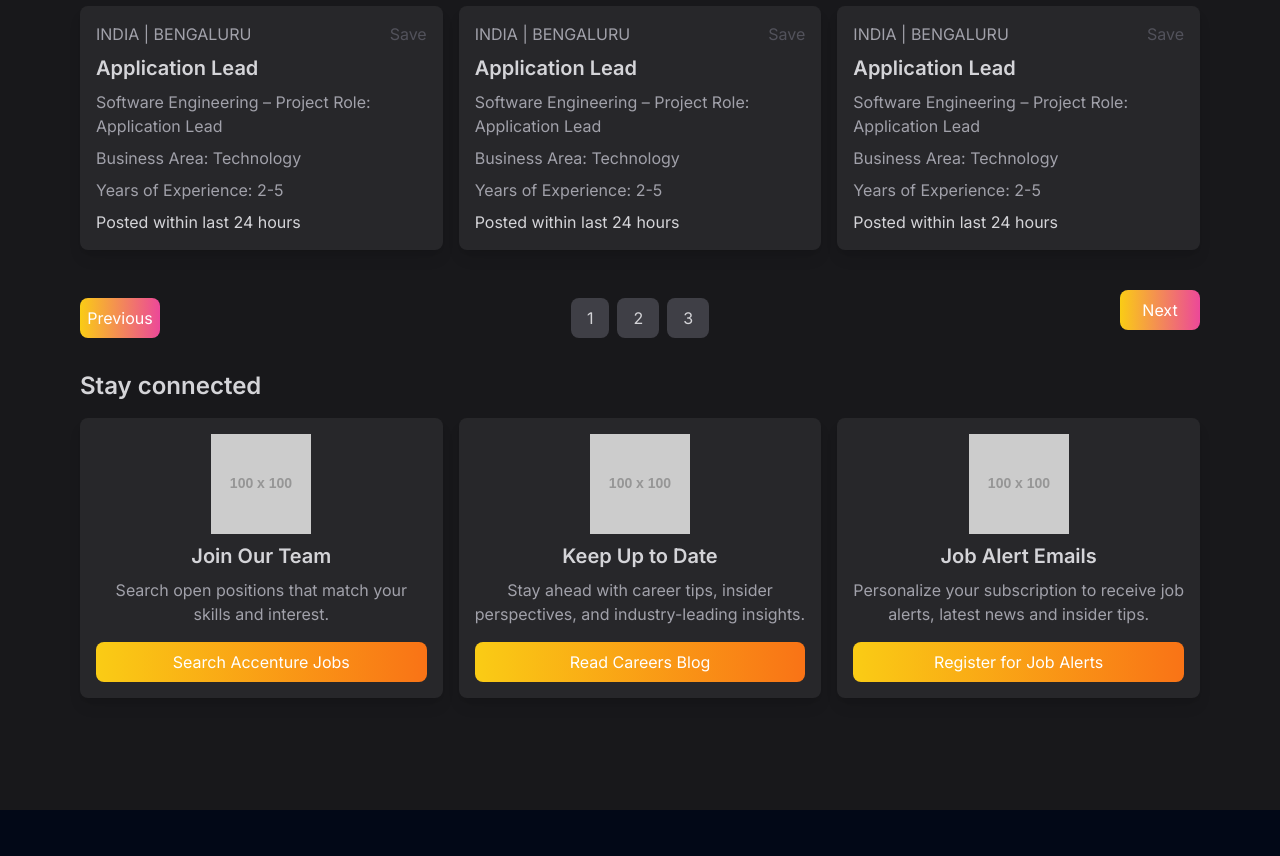
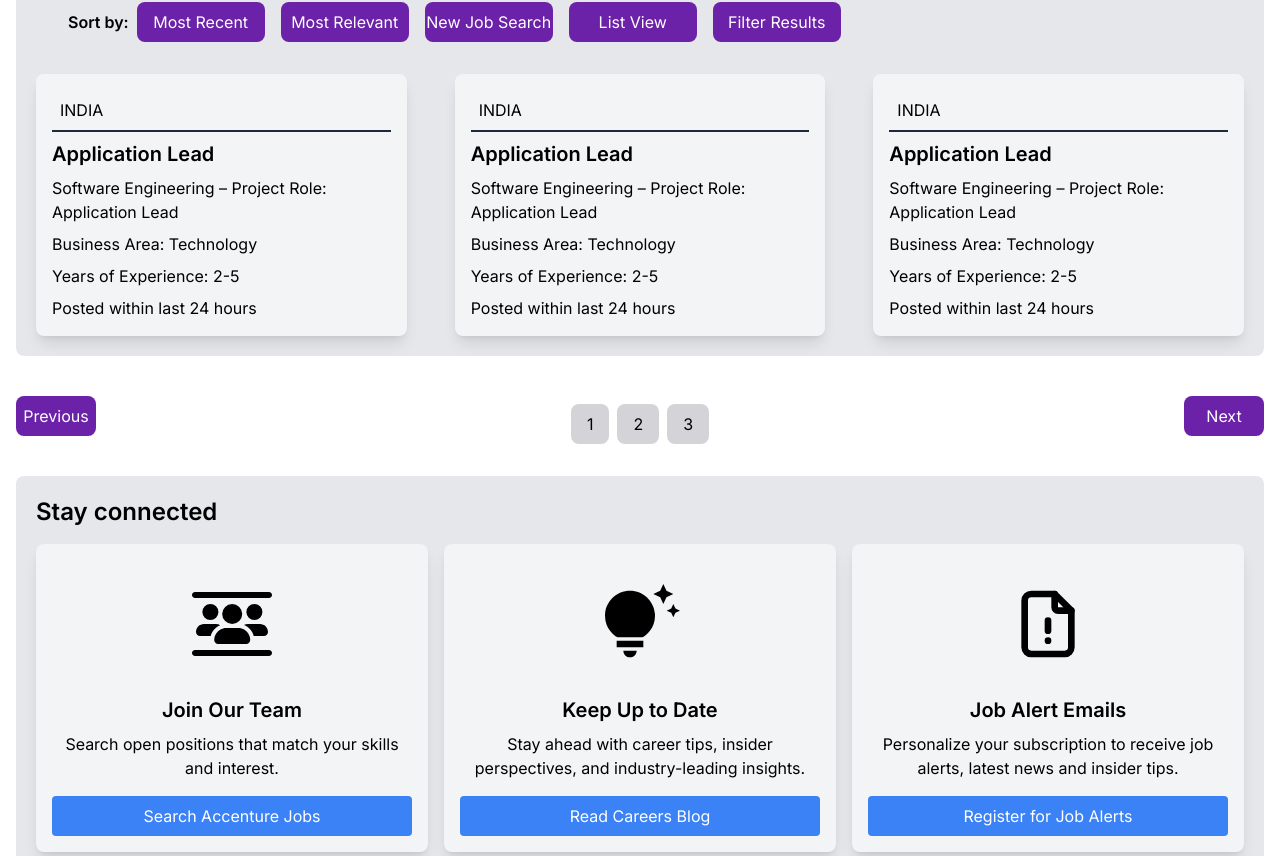
Before and after one commit to maheshshinde140/arohisoftware-website, a Next.js app: page /jobs in a window 1280 px wide. Shown: the part 404-1260 px from the top of the page. Before the commit the page ends 1214 px from the top, so only its background shows below. Built offline with nearby package versions, Linux system fonts and the light colour scheme.

Commit message:
change job page theme

```diff
--- /dev/null
+++ b/src/app/components/StayConnected.tsx
@@ -0,0 +1,51 @@
+// components/StayConnected.tsx
+import React from 'react';
+import { FaUsersBetweenLines } from "react-icons/fa6";
+import { MdTipsAndUpdates } from "react-icons/md";
+import { TbFileAlert } from "react-icons/tb";
+interface SharedButtonProps {
+  className: string;
+  children: React.ReactNode;
+}
+
+const sharedButtonClasses = 'py-2 px-4 bg-blue-500 text-white rounded hover:bg-blue-700 transition duration-300';
+
+const SharedButton: React.FC<SharedButtonProps> = ({ className, children }) => (
+  <button className={`${sharedButtonClasses} ${className}`}>{children}</button>
+);
+
+const StayConnected: React.FC = () => {
+  return (
+    <div className="my-8 p-5 bg-gray-200 rounded-lg">
+      <h2 className="text-2xl font-semibold text-black">Stay connected</h2>
+      <div className="grid grid-cols-1 md:grid-cols-2 lg:grid-cols-3 gap-4 mt-4">
+        <div className="bg-gray-100 p-4 rounded-lg shadow-lg hover:shadow-xl transition duration-300">
+          <div className="w-[100%] flex justify-center">
+            <FaUsersBetweenLines className="text-9xl text-black w-20 h-30" />
+          </div>
+          <h3 className="text-xl font-semibold text-black mt-2 text-center">Join Our Team</h3>
+          <p className="text-black mt-2 text-center">Search open positions that match your skills and interest.</p>
+          <SharedButton className="mt-4 w-full">Search Accenture Jobs</SharedButton>
+        </div>
+        <div className="bg-gray-100 p-4 rounded-lg shadow-lg hover:shadow-xl transition duration-300">
+          <div className="w-[100%] flex justify-center">
+            <MdTipsAndUpdates className="text-9xl text-black w-20 h-30" />
+          </div>
+          <h3 className="text-xl font-semibold text-black mt-2 text-center">Keep Up to Date</h3>
+          <p className="text-black mt-2 text-center">Stay ahead with career tips, insider perspectives, and industry-leading insights.</p>
+          <SharedButton className="mt-4 w-full">Read Careers Blog</SharedButton>
+        </div>
+        <div className="bg-gray-100 p-4 rounded-lg shadow-lg hover:shadow-xl transition duration-300">
+          <div className="w-[100%] flex justify-center">
+            <TbFileAlert className="text-9xl text-black w-20 h-30" />
+          </div>
+          <h3 className="text-xl font-semibold text-black mt-2 text-center">Job Alert Emails</h3>
+          <p className="text-black mt-2 text-center">Personalize your subscription to receive job alerts, latest news and insider tips.</p>
+          <SharedButton className="mt-4 w-full">Register for Job Alerts</SharedButton>
+        </div>
+      </div>
+    </div>
+  );
+};
+
+export default StayConnected;
--- a/src/app/components/WorkCard/WorkCard.css
+++ b/src/app/components/WorkCard/WorkCard.css
@@ -23,3 +23,124 @@
 .work-card-image:hover {
     transform: scale(1.07);
 }
+.work-card-title{
+margin-top: -10rem;
+}
+
+:root {
+    --clr-neutral-900: hsl(207, 19%, 9%);
+    --clr-neutral-100: hsl(0, 0%, 100%);
+    --clr-accent-400: hsl(208, 90%, 61%);
+  }
+
+  .card {
+    color: var(--clr-neutral-100);
+    background-image: url('https://media.contentapi.ea.com/content/dam/eacom/images/2020/09/ea-featured-image-ea-desktop-beta.jpg.adapt.crop191x100.1200w.jpg');
+    background-size: cover;
+    padding: 10rem 0 0;
+    width:28vw;
+    border-radius: 0.5rem;
+    overflow: hidden;
+    transition: transform 500ms ease;
+  }
+
+  .card:hover,
+  .card:focus-within {
+    transform: scale(1.05);
+  }
+
+  .card-content {
+    --padding: 1.5rem;
+    padding: var(--padding);
+    background: linear-gradient(
+      hsl(0 0% 0% / 0),
+      hsl(20 0% 0% / 0.3) 20%,
+      hsl(0 0% 0% / 1)
+    );
+    margin-top: -2em;
+  }
+
+  .card-title {
+    position: relative;
+    width: max-content;
+  }
+
+  .card:hover .card-title::after,
+  .card:focus-within .card-title::after {
+    transform: scaleX(1);
+  }
+
+  .card-title::after {
+    content: "";
+    position: absolute;
+    height: 4px;
+    width: calc(100% + var(--padding));
+    left: calc(var(--padding) * -1);
+    bottom: -2px;
+    background: var(--clr-accent-400);
+    transform-origin: left;
+    transition: transform 500ms ease;
+  }
+
+  @media (hover) {
+    .card-content {
+      transform: translateY(65%);
+      transition: transform 500ms ease;
+    }
+
+    .card-content > *:not(.card-title) {
+      opacity: 0;
+      transition: opacity 500ms linear;
+    }
+
+    .card:hover .card-content > *:not(.card-title),
+    .card:focus-within .card-content > *:not(.card-title) {
+      opacity: 1;
+      transition-delay: 700ms;
+    }
+
+    .card:hover .card-content,
+    .card:focus-within .card-content {
+      transform: translateY(0);
+      transition-delay: 500ms;
+    }
+
+    .card:focus-within .card-content {
+      transition-duration: 0ms;
+    }
+
+    .card-title::after {
+      transform: scaleX(0);
+    }
+  }
+
+  .button {
+    cursor: pointer;
+    display: inline-block;
+    text-decoration: none;
+    color: var(--clr-neutral-900);
+    background-color: var(--clr-accent-400);
+    padding: 0.5em 1.25em;
+    border-radius: 0.25rem;
+  }
+
+  .button:hover,
+  .button:focus {
+    background-color: var(--clr-neutral-100);
+  }
+
+  .card-body {
+    color: rgb(255, 255, 255/0.85);
+  }
+
+  @media (prefers-reduced-motion: reduce) {
+    *,
+    *::before,
+    *::after {
+      animation-duration: 0.01ms !important;
+      animation-iteration-count: 1 !important;
+      transition-duration: 0.01ms !important;
+      scroll-behavior: auto !important;
+      transition-delay: 0ms !important;
+    }
+  }
--- /dev/null
+++ b/src/app/jobs/page.css
@@ -0,0 +1,7 @@
+.job-card {
+    transition: transform 0.3s;
+}
+
+.job-card:hover {
+    transform: scale(1.1);
+}
--- a/src/app/jobs/page.tsx
+++ b/src/app/jobs/page.tsx
@@ -1,40 +1,43 @@
 import React from 'react';
 
-const sharedButtonClasses = " py-2 bg-gradient-to-r  from-yellow-400 to-orange-500 text-white rounded-lg hover:from-yellow-500 hover:to-orange-600 transition duration-300";
+import Footer from '../components/Footer';
+import StayConnected from '../components/StayConnected';
+const sharedButtonClasses = "py-2 bg-purple-800 text-white hover:bg-violet-800 rounded-lg transition duration-300";
 const sharedInputClasses = "w-full max-w-md p-2 border border-zinc-700 rounded-lg";
-const sharedTextClasses = "text-zinc-400";
+const sharedTextClasses = "text-black";
 
 const JobCard: React.FC = () => {
   return (
-    <div className="bg-zinc-800 p-4 rounded-lg shadow-lg hover:shadow-xl transition duration-300">
-      <div className="flex justify-between items-center min-w">
-        <span className={sharedTextClasses}>INDIA | BENGALURU</span>
-        <button className="text-zinc-600 hover:text-zinc-300 transition duration-300">Save</button>
+    <div className="bg-gray-100 p-4 rounded-lg shadow-lg job-card duration-300 ">
+      <div className="flex justify-between items-center p-2 border-b-2 min-w">
+        <span className={sharedTextClasses}>INDIA</span>
+
       </div>
-      <h3 className="text-xl font-semibold text-zinc-300 mt-2">Application Lead</h3>
-      <p className="text-zinc-400 mt-2">Software Engineering – Project Role: Application Lead</p>
-      <p className="text-zinc-400 mt-2">Business Area: Technology</p>
-      <p className="text-zinc-400 mt-2">Years of Experience: 2-5</p>
-      <p className="text-zinc-300 mt-2">Posted within last 24 hours</p>
+      <h3 className="text-xl font-semibold text-black mt-2">Application Lead</h3>
+      <p className="text-black mt-2">Software Engineering – Project Role: Application Lead</p>
+      <p className="text-black mt-2">Business Area: Technology</p>
+      <p className="text-black mt-2">Years of Experience: 2-5</p>
+      <p className=" text-black mt-2">Posted within last 24 hours</p>
     </div>
   );
 };
 
 const jobs: React.FC = () => {
   return (
-    <div className="min-h-screen bg-zinc-900 p-4 lg:p-20">
+    <div className="min-h-screen bg-white p-4 mt-20">
       <div className="max-w-7xl mx-auto">
         <div className="text-center my-14">
-          <h1 className="text-xl lg:text-4xl font-bold text-zinc-300">Search Jobs at Arohi Software</h1>
+          <h1 className="text-xl lg:text-4xl  font-bold text-black">Search Jobs at Arohi Software</h1>
           <div className="mt-4 flex flex-row justify-center items-center">
             <input type="text" placeholder="Use quotation marks for exact matches" className={sharedInputClasses} />
-            <button className={`${sharedButtonClasses} px-2 sm:mt-0 sm:ml-2`}>Search</button>
+            <button className={`${sharedButtonClasses} px-2 sm:mt-0 ml-2`}>Search</button>
           </div>
         </div>
-        <div className="my-8">
-          <h2 className="text-2xl font-semibold text-zinc-300">Latest Jobs (57020)</h2>
-          <div className="mt-4 flex">
-          <span className={`${sharedTextClasses} min-w-fit`}>Sort by:</span>
+        <div className='bg-gray-200 p-5 rounded-lg '>
+        <div className="my-8 lg:container">
+          <h2 className="text-2xl font-semibold text-black">Latest Jobs (57020)</h2>
+          <div className="mt-4 lg:flex">
+          <span className={`min-w-fit font-semibold text-black content-center`}>Sort by:</span>
             <div className="mb-4 lg:mb-0 grid grid-cols-2 gap-2 lg:grid-cols-6">
 
               <button className={`${sharedButtonClasses} ml-2 mt-2 min-w-32 lg:mt-0`}>Most Recent</button>
@@ -46,45 +49,25 @@
 
           </div>
         </div>
-        <div className="grid grid-cols-1 md:grid-cols-2 lg:grid-cols-3 gap-4">
+        <div className="grid grid-cols-1 md:grid-cols-2 gap-4 lg:grid-cols-3 lg:gap-12">
           <JobCard />
           <JobCard />
           <JobCard />
           {/* Add more JobCard components here if needed */}
         </div>
+        </div>
         <div className="flex flex-row justify-between space-x-1 items-center mt-8">
-          <button className={`${sharedButtonClasses} from-red-400 w-20 mt-4 to-pink-500`}>Previous</button>
+          <button className={`${sharedButtonClasses}  w-20 mt-4 sm:mt-0`}>Previous</button>
           <div className="flex space-x-2 mt-4 ">
-            <button className="px-4 py-2 bg-zinc-700 text-zinc-300 rounded-lg">1</button>
-            <button className="px-4 py-2 bg-zinc-700 text-zinc-300 rounded-lg">2</button>
-            <button className="px-4 py-2 bg-zinc-700 text-zinc-300 rounded-lg">3</button>
+            <button className="px-4 py-2 bg-zinc-300 text-black rounded-lg">1</button>
+            <button className="px-4 py-2 bg-zinc-300 text-black rounded-lg">2</button>
+            <button className="px-4 py-2 bg-zinc-300 text-black rounded-lg">3</button>
           </div>
-          <button className={`${sharedButtonClasses} from-red-400 w-20 to-pink-500 mt-4 sm:mt-0`}>Next</button>
+          <button className={`${sharedButtonClasses} w-20 mt-4 sm:mt-0`}>Next</button>
         </div>
-        <div className="my-8">
-          <h2 className="text-2xl font-semibold text-zinc-300">Stay connected</h2>
-          <div className="grid grid-cols-1 md:grid-cols-2 lg:grid-cols-3 gap-4 mt-4">
-            <div className="bg-zinc-800 p-4 rounded-lg shadow-lg hover:shadow-xl transition duration-300">
-              <img src="https://placehold.co/100x100" alt="Join Our Team" className="mx-auto" />
-              <h3 className="text-xl font-semibold text-zinc-300 mt-2 text-center">Join Our Team</h3>
-              <p className="text-zinc-400 mt-2 text-center">Search open positions that match your skills and interest.</p>
-              <button className={`${sharedButtonClasses} mt-4 w-full`}>Search Accenture Jobs</button>
-            </div>
-            <div className="bg-zinc-800 p-4 rounded-lg shadow-lg hover:shadow-xl transition duration-300">
-              <img src="https://placehold.co/100x100" alt="Keep Up to Date" className="mx-auto" />
-              <h3 className="text-xl font-semibold text-zinc-300 mt-2 text-center">Keep Up to Date</h3>
-              <p className="text-zinc-400 mt-2 text-center">Stay ahead with career tips, insider perspectives, and industry-leading insights.</p>
-              <button className={`${sharedButtonClasses} mt-4 w-full`}>Read Careers Blog</button>
-            </div>
-            <div className="bg-zinc-800 p-4 rounded-lg shadow-lg hover:shadow-xl transition duration-300">
-              <img src="https://placehold.co/100x100" alt="Job Alert Emails" className="mx-auto" />
-              <h3 className="text-xl font-semibold text-zinc-300 mt-2 text-center">Job Alert Emails</h3>
-              <p className="text-zinc-400 mt-2 text-center">Personalize your subscription to receive job alerts, latest news and insider tips.</p>
-              <button className={`${sharedButtonClasses} mt-4 w-full`}>Register for Job Alerts</button>
-            </div>
-          </div>
-        </div>
+       <StayConnected/>
       </div>
+      <Footer/>
     </div>
   );
 };
```
Also changed, not shown: src/app/components/WorkCard/WorkCard.tsx (+25 -21 lines), src/app/experienceProf/page.tsx (+10 -8 lines).
